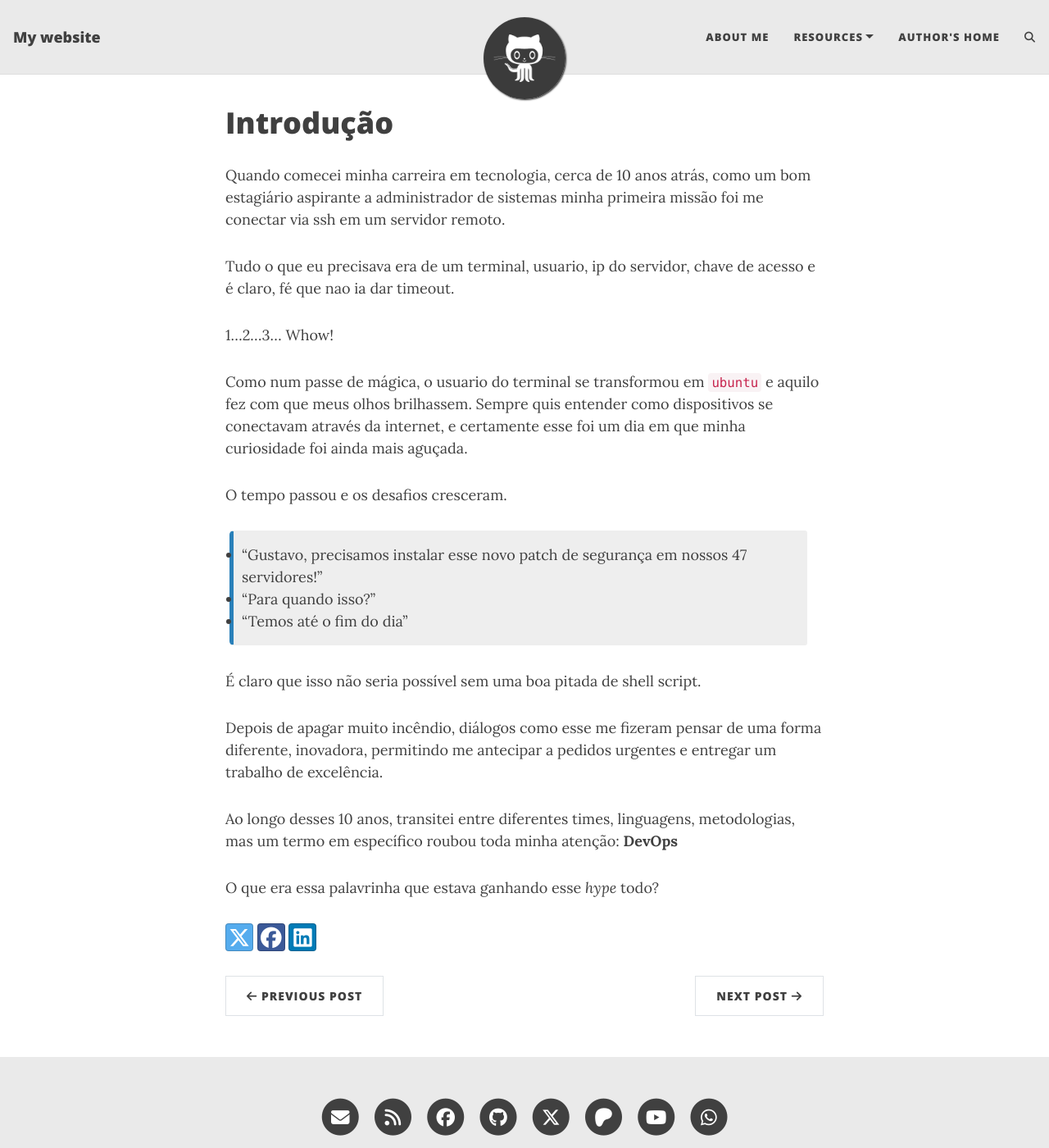
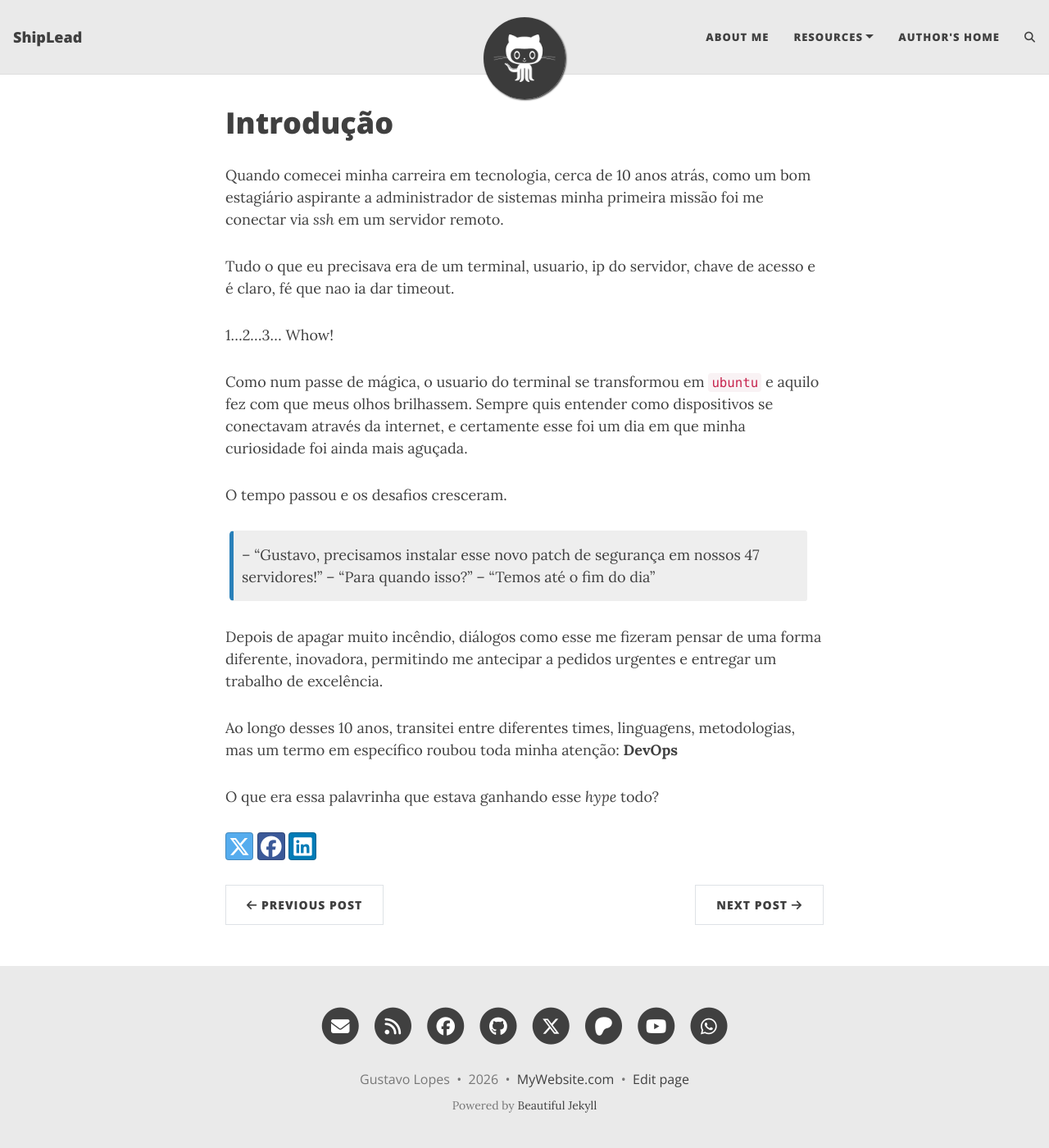
Before and after one commit to gustavo-lopes08/gustavo-lopes08.github.io, a Jekyll site: the page built from _posts/2026-02-10-aws-0.md, in a window 1280 px wide and 1400 px high. Shown: the whole window at 82% size. Built offline with Jekyll 4.4.1, drawn with Linux system fonts in a browser that asks for light colours; comment, search, counter and statistics services are not loaded.

Commit message:
rename posts

```diff
--- a/_config.yml
+++ b/_config.yml
@@ -10,10 +10,10 @@
 ############################
 
 # Name of website
-title: My website
+title: ShipLead
 
 # Your name to show in the footer
-author: Some Person
+author: Gustavo Lopes
 
 ###############################################
 # --- List of links in the navigation bar --- #
--- a/_posts/2026-02-10-aws-para-desenvolvedores-0-introducao.md
+++ b/_posts/2026-02-10-aws-0.md
@@ -22,11 +23,9 @@ Como num passe de mágica, o usuario do terminal se transformou em `ubuntu` e aq
 O tempo passou e os desafios cresceram.
 
 {: .box-note}
-- "Gustavo, precisamos instalar esse novo patch de segurança em nossos 47 servidores!"
-- "Para quando isso?"
-- "Temos até o fim do dia"
-
-É claro que isso não seria possível sem uma boa pitada de shell script.
+-- "Gustavo, precisamos instalar esse novo patch de segurança em nossos 47 servidores!"
+-- "Para quando isso?"
+-- "Temos até o fim do dia"
 
 Depois de apagar muito incêndio, diálogos como esse me fizeram pensar de uma forma diferente, inovadora, permitindo me antecipar a pedidos urgentes e entregar um trabalho de excelência.
 
```
Also changed, not shown: other parts of _posts/2026-02-10-aws-0.md (+2 -1 lines), _posts/2026-02-10-aws-1.md (renamed from _posts/2026-02-10-aws-para-desenvolvedores-1-redes.md).
